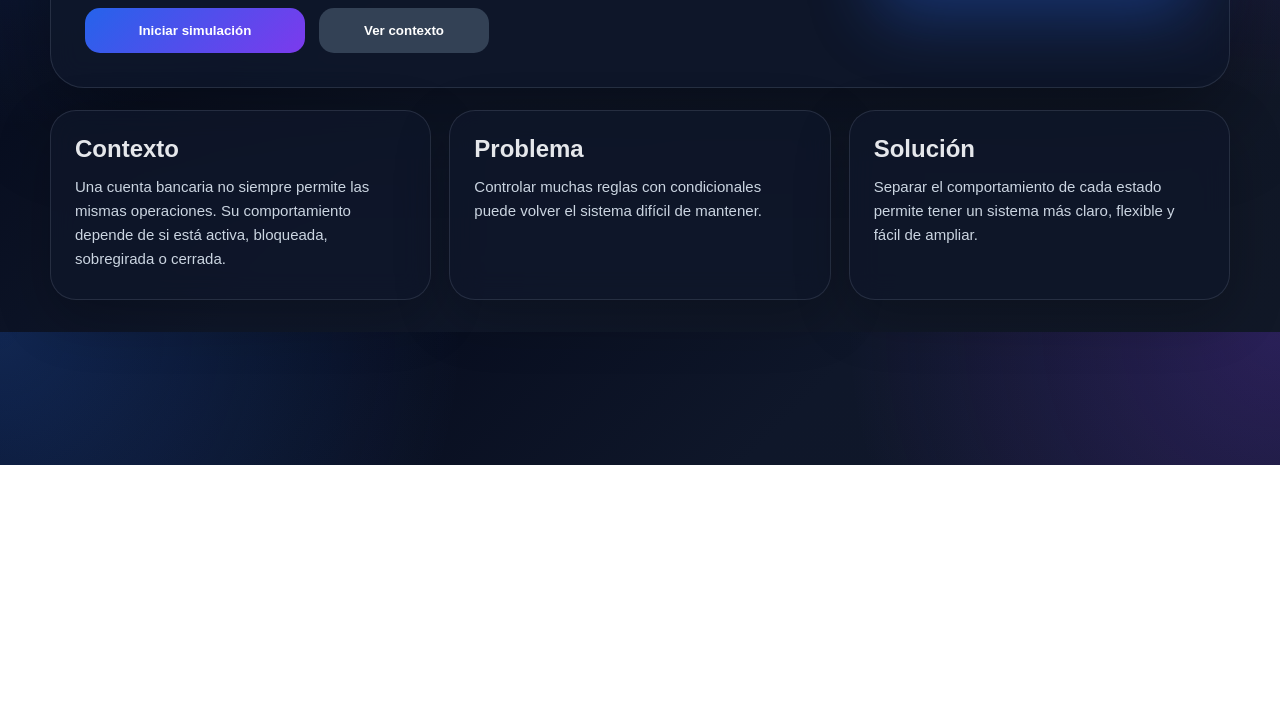
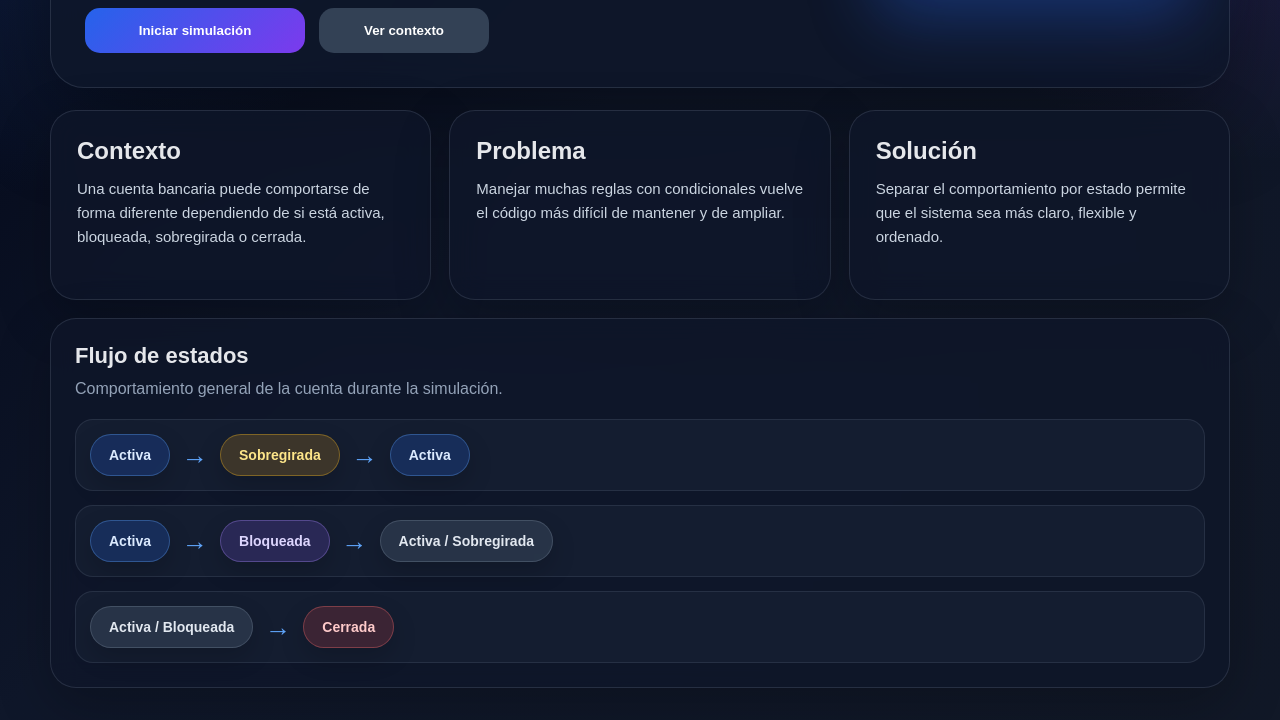
Before and after one commit to David-Cabrera00/Taller-Patr-n-State, a plain HTML site: page TallerStateee/public/index.html in a window 1280 px wide. Shown: the part 335-1055 px from the top of the page. Before the commit the page ends 800 px from the top, so only its background shows below. Drawn offline with Linux system fonts and the light colour scheme; no server answers.

Commit message:
agregando estilos finales

```diff
--- a/TallerStateee/public/index.html
+++ b/TallerStateee/public/index.html
@@ -33,25 +33,57 @@
         <article class="card context-card">
             <h2>Contexto</h2>
             <p>
-                Una cuenta bancaria no siempre permite las mismas operaciones.
-                Su comportamiento depende de si está activa, bloqueada, sobregirada o cerrada.
+                Una cuenta bancaria puede comportarse de forma diferente dependiendo de si está activa,
+                bloqueada, sobregirada o cerrada.
             </p>
         </article>
 
         <article class="card context-card">
             <h2>Problema</h2>
             <p>
-                Controlar muchas reglas con condicionales puede volver el sistema difícil de mantener.
+                Manejar muchas reglas con condicionales vuelve el código más difícil de mantener
+                y de ampliar.
             </p>
         </article>
 
         <article class="card context-card">
             <h2>Solución</h2>
             <p>
-                Separar el comportamiento de cada estado permite tener un sistema más claro,
-                flexible y fácil de ampliar.
+                Separar el comportamiento por estado permite que el sistema sea más claro,
+                flexible y ordenado.
             </p>
         </article>
+    </section>
+
+    <section class="card diagram-card">
+        <div class="section-title">
+            <h2>Flujo de estados</h2>
+            <p>Comportamiento general de la cuenta durante la simulación.</p>
+        </div>
+
+        <div class="diagram-box">
+            <div class="diagram-row">
+                <span class="state-node active-node">Activa</span>
+                <span class="state-arrow">→</span>
+                <span class="state-node warning-node">Sobregirada</span>
+                <span class="state-arrow">→</span>
+                <span class="state-node active-node">Activa</span>
+            </div>
+
+            <div class="diagram-row">
+                <span class="state-node active-node">Activa</span>
+                <span class="state-arrow">→</span>
+                <span class="state-node frozen-node">Bloqueada</span>
+                <span class="state-arrow">→</span>
+                <span class="state-node neutral-node">Activa / Sobregirada</span>
+            </div>
+
+            <div class="diagram-row">
+                <span class="state-node neutral-node">Activa / Bloqueada</span>
+                <span class="state-arrow">→</span>
+                <span class="state-node closed-node">Cerrada</span>
+            </div>
+        </div>
     </section>
 
     <section id="simulationSection" class="simulation hidden">
@@ -118,7 +150,7 @@
                     <input id="overdraftLimit" type="number" min="0" placeholder="Ej: 200000">
                 </label>
 
-                <button class="primary" onclick="createAccount()">Crear cuenta</button>
+                <button class="primary full-button" onclick="createAccount()">Crear cuenta</button>
             </section>
 
             <section class="card">
--- a/TallerStateee/public/style.css
+++ b/TallerStateee/public/style.css
@@ -22,6 +22,9 @@ body {
     padding: 32px 0;
 }
 
+/* =========================
+   BOTONES
+========================= */
 
 button {
     border: 0;
@@ -53,6 +56,13 @@ button:disabled {
     background: linear-gradient(135deg, #ef4444, #991b1b);
 }
 
+.full-button {
+    width: 100%;
+}
+
+/* =========================
+   INICIO
+========================= */
 
 .landing {
     display: grid;
@@ -149,6 +159,33 @@ button:disabled {
     line-height: 1.5;
 }
 
+/* =========================
+   TARJETAS
+========================= */
+
+.card {
+    padding: 24px;
+    border-radius: 26px;
+    background: rgba(15, 23, 42, 0.78);
+    border: 1px solid rgba(148, 163, 184, 0.18);
+    box-shadow: 0 18px 55px rgba(0, 0, 0, 0.24);
+    backdrop-filter: blur(14px);
+}
+
+.section-title h2 {
+    margin: 0;
+    font-size: 22px;
+}
+
+.section-title p {
+    margin: 8px 0 18px;
+    color: #94a3b8;
+    line-height: 1.5;
+}
+
+/* =========================
+   CONTEXTO
+========================= */
 
 .context-grid {
     display: grid;
@@ -174,27 +211,88 @@ button:disabled {
     line-height: 1.6;
 }
 
+/* =========================
+   DIAGRAMA DE ESTADOS
+========================= */
 
-.card {
-    padding: 24px;
-    border-radius: 26px;
-    background: rgba(15, 23, 42, 0.78);
-    border: 1px solid rgba(148, 163, 184, 0.18);
-    box-shadow: 0 18px 55px rgba(0, 0, 0, 0.24);
-    backdrop-filter: blur(14px);
+.diagram-card {
+    margin-top: 18px;
 }
 
-.section-title h2 {
-    margin: 0;
-    font-size: 22px;
+.diagram-box {
+    display: grid;
+    gap: 14px;
 }
 
-.section-title p {
-    margin: 8px 0 18px;
-    color: #94a3b8;
-    line-height: 1.5;
+.diagram-row {
+    display: flex;
+    flex-direction: row;
+    flex-wrap: wrap;
+    align-items: center;
+    gap: 12px;
+    padding: 14px;
+    border-radius: 18px;
+    background: rgba(30, 41, 59, 0.48);
+    border: 1px solid rgba(148, 163, 184, 0.14);
 }
 
+.state-node {
+    display: inline-flex;
+    align-items: center;
+    justify-content: center;
+    min-height: 42px;
+    padding: 10px 18px;
+    border-radius: 999px;
+    font-weight: 900;
+    font-size: 14px;
+    white-space: nowrap;
+    border: 1px solid rgba(148, 163, 184, 0.18);
+    box-shadow: 0 10px 24px rgba(0, 0, 0, 0.18);
+}
+
+.state-arrow {
+    display: inline-flex;
+    align-items: center;
+    justify-content: center;
+    color: #60a5fa;
+    font-size: 26px;
+    font-weight: 900;
+    line-height: 1;
+}
+
+.active-node {
+    background: rgba(37, 99, 235, 0.22);
+    color: #dbeafe;
+    border-color: rgba(96, 165, 250, 0.35);
+}
+
+.warning-node {
+    background: rgba(245, 158, 11, 0.18);
+    color: #fde68a;
+    border-color: rgba(251, 191, 36, 0.35);
+}
+
+.frozen-node {
+    background: rgba(139, 92, 246, 0.18);
+    color: #ddd6fe;
+    border-color: rgba(167, 139, 250, 0.35);
+}
+
+.closed-node {
+    background: rgba(239, 68, 68, 0.18);
+    color: #fecaca;
+    border-color: rgba(248, 113, 113, 0.35);
+}
+
+.neutral-node {
+    background: rgba(51, 65, 85, 0.65);
+    color: #e2e8f0;
+    border-color: rgba(148, 163, 184, 0.25);
+}
+
+/* =========================
+   SIMULACIÓN
+========================= */
 
 .simulation {
     margin-top: 22px;
@@ -254,6 +352,9 @@ button:disabled {
     font-size: 34px;
 }
 
+/* =========================
+   MÉTRICAS
+========================= */
 
 .dashboard {
     display: grid;
@@ -287,6 +388,9 @@ button:disabled {
     background: linear-gradient(135deg, rgba(37, 99, 235, 0.28), rgba(124, 58, 237, 0.22));
 }
 
+/* =========================
+   FORMULARIOS
+========================= */
 
 .main-grid {
     display: grid;
@@ -329,6 +433,9 @@ input:focus {
     gap: 12px;
 }
 
+/* =========================
+   RESULTADO E HISTORIAL
+========================= */
 
 .bottom-grid {
     display: grid;
@@ -456,4 +563,17 @@ input:focus {
     .actions {
         grid-template-columns: 1fr;
     }
+
+    .diagram-row {
+        gap: 10px;
+    }
+
+    .state-node {
+        font-size: 13px;
+        padding: 10px 14px;
+    }
+
+    .state-arrow {
+        font-size: 20px;
+    }
 }
```
